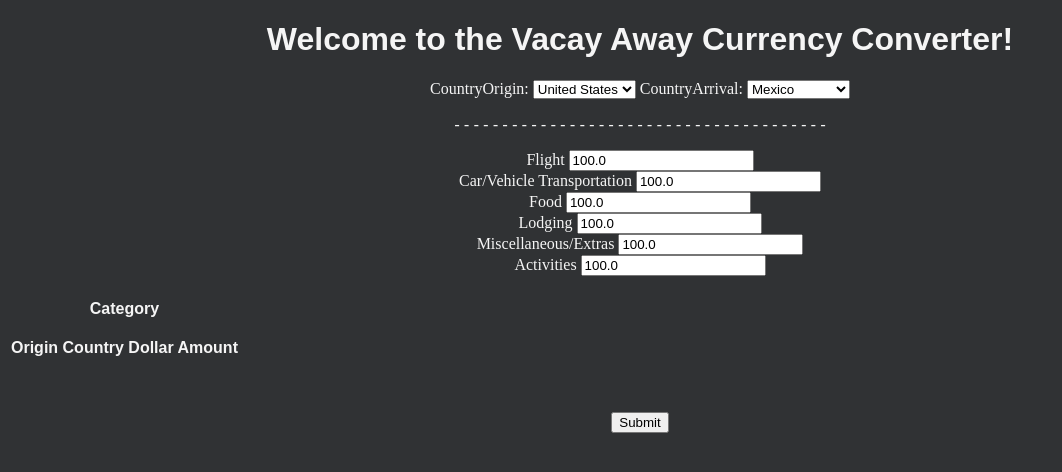
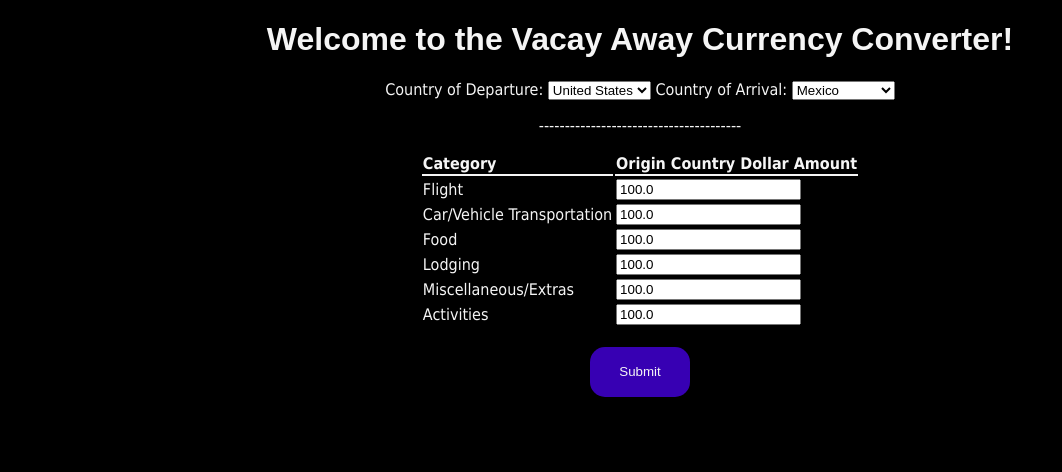
Before and after one commit to Mariposa21/VacayAwayCurrencyConverter, a Django app: page / in a window 1280 px wide. Shown: the top 472 px of the page, without its empty margins (0-1062 px from the left). Run offline with Django 4.2, Linux system fonts and the light colour scheme; lists and menus that the app fills with data are empty.

Commit message:
Checking in UI improvments.

```diff
--- a/VacayAwayProject/Converter/businessLogic.py
+++ b/VacayAwayProject/Converter/businessLogic.py
@@ -2,7 +2,6 @@ from .models import *
 import datetime
 from alpha_vantage.foreignexchange import ForeignExchange
 from dateutil.relativedelta import relativedelta
-# AlphaVantage API key:
 
 def manageAlphaAdvantageAPICall(vacationForm):
     currentTimestamp = datetime.datetime.now()
--- a/VacayAwayProject/Converter/forms.py
+++ b/VacayAwayProject/Converter/forms.py
@@ -13,16 +13,18 @@ class VacationForm(forms.ModelForm):
             attrs={
                 'class': "form-control",
                 'style': 'max-width: 300px;',
-                'label': 'DepartureCountry',
                 'display' : 'inline'
             }))
         countryArrival = forms.CharField(
             widget=forms.TextInput(
             attrs={
                 'class': "form-control",
-                'style': 'max-width: 300px;',
-                'label': 'ArrivalCountry',
+                'style': 'max-width: 300px;'
             }))
+        labels = {
+            'countryOrigin' : 'Country of Departure',
+            'countryArrival' : 'Country of Arrival'
+        }
 
 class CostCategoryForm(forms.ModelForm):
   class Meta:
--- a/VacayAwayProject/Converter/static/Converter/style.css
+++ b/VacayAwayProject/Converter/static/Converter/style.css
@@ -2,15 +2,17 @@ html {
     height: 100%;
 }
 body {
-    background-color:#303234
+    background-color: black
 }
 form {
     text-align : center;
-    color : whitesmoke
+    color : whitesmoke;
+    font-family: "Tahoma"
 }
 p {
-    font-family : "Monaco";
+    font-family : "Tahoma";
     color: whitesmoke;
+    text-align: center;
 }
 h1 {
     text-align : center;
@@ -19,6 +21,28 @@ h1 {
 }
 h4 {
     text-align : center;
-    font-family: "Arial";
+    font-family: "Tahoma";
     color: whitesmoke;
 }
+.centeredTable {
+    margin: 0px auto;
+    text-align: left;
+}
+th
+{
+   border-bottom: 2px solid whitesmoke;
+}
+.returnedTable {
+    text-align : center;
+    color : whitesmoke
+}
+.formSubmitButton {
+	background: #3700b3;
+	color: whitesmoke;
+    border: none;
+	height: 50px;
+	width: 100px;
+	font: bold15px tahoma,sans-serif;
+	text-shadow: none;
+    border-radius: 15px;
+}
--- a/VacayAwayProject/Converter/templates/Converter/home.html
+++ b/VacayAwayProject/Converter/templates/Converter/home.html
@@ -7,11 +7,14 @@
     {% csrf_token %}
     <t>{{ vacay_form.as_table}}</t>
     <p class="p">---------------------------------------</p>
-    <table>
-    <th>
-        <h4>Category</h4>
-        <h4>Origin Country Dollar Amount</h4>
-    </th>
+    <table class="centeredTable">
+    <thead>
+    <tr>
+        <th>Category</th>
+        <th>Origin Country Dollar Amount</th>
+    </tr>
+    </thead>
+    <tbody>
     {% for i in forms.items %}
     <tr>
     {% for field in i.1 %}
@@ -19,20 +22,19 @@
     {% for key, newValue in costCategoryValues %}
     {% if field.value == key %}
         <input type="hidden" id="costCategory" name="costCategory" value="{{ key }}">
-        {{ newValue }}
+        <td>{{ newValue }}</td>
     {% endif %}
     {% endfor %}
-    {{ name }}
     {% elif field.label == "OriginCostAmount" %}
-    {{ field }}
+    <td>{{ field }}</td>
     {% endif %}
+    {% endfor %}
     </tr>
     {% endfor %}
-    <br>
-    {% endfor %}
+    </tbody>
     </table>
     <br>
-    <input type="submit" value = "Submit">
+    <input type="submit" class="formSubmitButton" value = "Submit">
 </form>
 
 {% endblock %}
--- a/VacayAwayProject/Converter/views.py
+++ b/VacayAwayProject/Converter/views.py
@@ -51,6 +51,7 @@ def home(request):
 def converterResult(request, pk):
     vacationforEval = Vacation.objects.filter(vacationId=pk)[0]
     costCategoryList = CostCategory.objects.filter(vacation=vacationforEval)
+    totalArrivalCostAmount = Decimal(0.00)
 
     costCategoryListContext = {}
     for costCategoryItem in costCategoryList:
@@ -60,11 +61,13 @@ def converterResult(request, pk):
             'arrivalCostAmount' : costCategoryItem.arrivalCostAmount
         }
         costCategoryListContext[costCategoryItem.costCategory+'_result'] = costCategoryResult
+        totalArrivalCostAmount = costCategoryItem.arrivalCostAmount + totalArrivalCostAmount
 
     context = {
         'vacationContext': vacationforEval,
         'costCategoryList': costCategoryListContext,
-        'costCategoryValues': CostCategory.COST_CATEGORIES
+        'costCategoryValues': CostCategory.COST_CATEGORIES,
+        'totalArrivalCostAmount': totalArrivalCostAmount
     }
 
     return render(request, 'Converter/converterResult.html', context)
--- a/VacayAwayProject/VacayAwayProject/settings.py
+++ b/VacayAwayProject/VacayAwayProject/settings.py
@@ -113,6 +113,7 @@ USE_I18N = True
 
 USE_TZ = True
 
+USE_THOUSAND_SEPARATOR = True
 
 # Static files (CSS, JavaScript, Images)
 # https://docs.djangoproject.com/en/4.2/howto/static-files/
```
Also changed, not shown: VacayAwayProject/Converter/templates/Converter/converterResult.html (+20 -14 lines).
